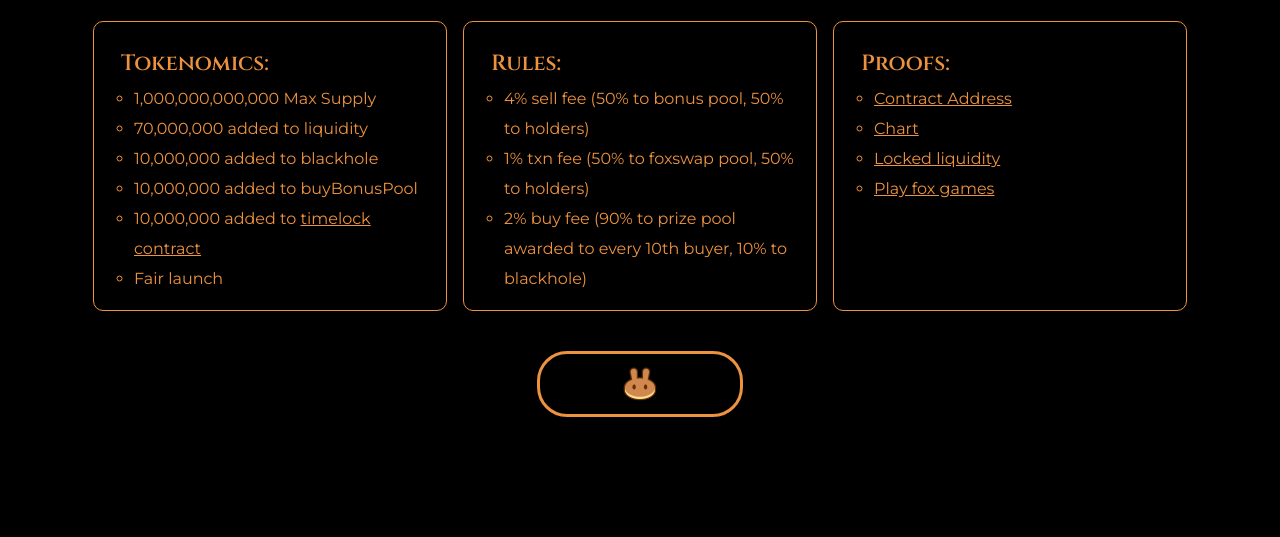
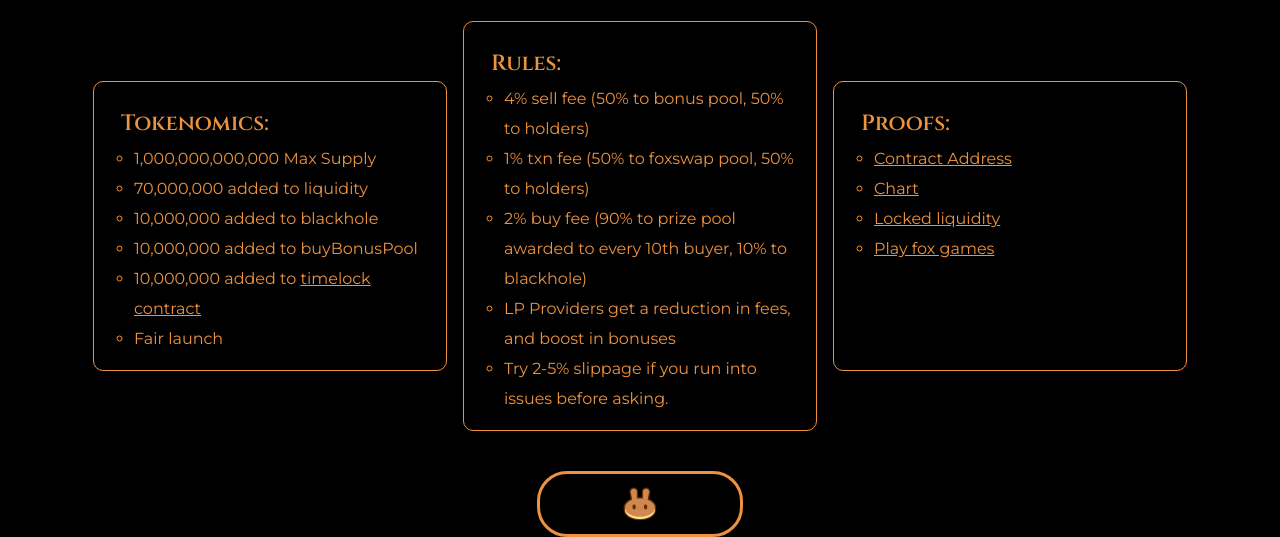
Before and after one commit to shadowfoxfi/shadowfoxfi-frontend, a plain HTML site: page index.html in a window 1280 px wide. Shown: the part 456-993 px from the top of the page. Before the commit the page ends 873 px from the top, so only its background shows below. Drawn offline with Linux system fonts and the light colour scheme.

Commit message:
Update index.html

```diff
--- a/index.html
+++ b/index.html
@@ -60,6 +60,8 @@
                     <li>4% sell fee (50% to bonus pool, 50% to holders)</li>
                     <li>1% txn fee (50% to foxswap pool, 50% to holders)</li>
                     <li>2% buy fee (90% to prize pool awarded to every 10th buyer, 10% to blackhole)</li>
+                    <li>LP Providers get a reduction in fees, and boost in bonuses</li>
+                    <li>Try 2-5% slippage if you run into issues before asking.</li>
                 </ul>
             </div>
             <div class="inner-container">
```
